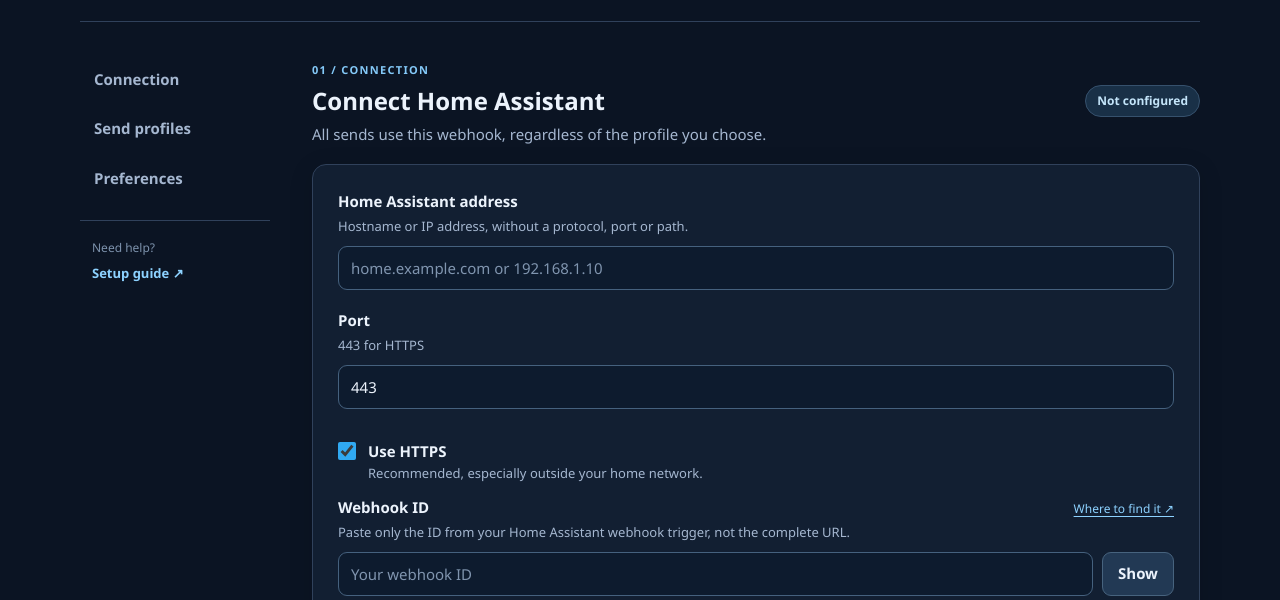
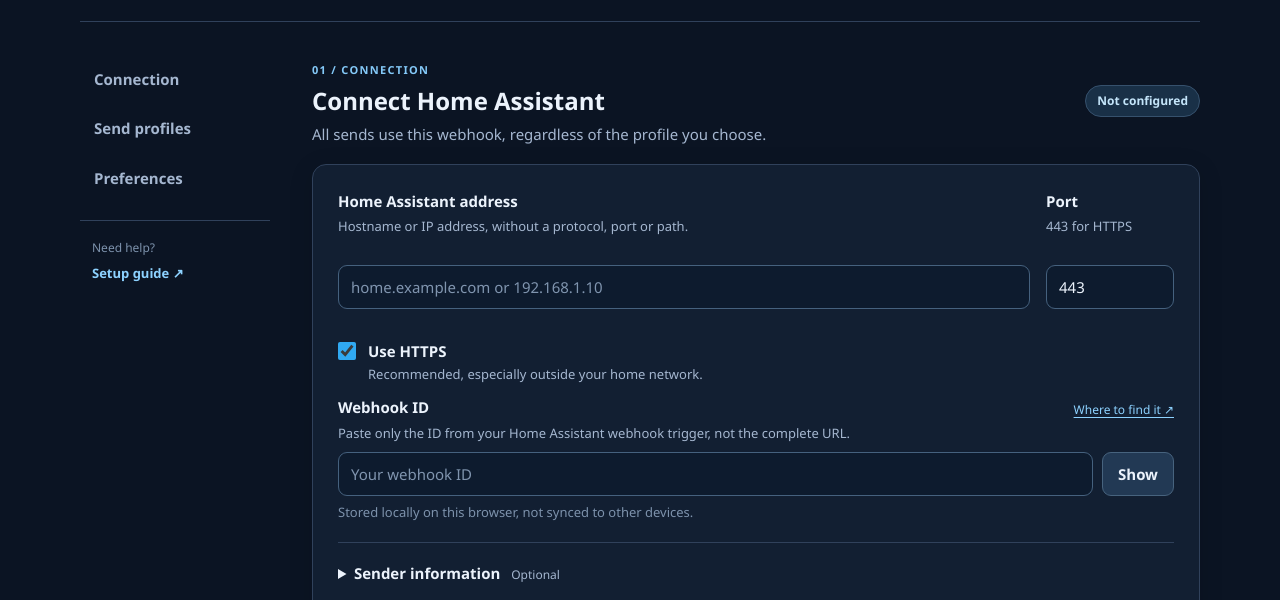
Before and after one commit to JOHLC/Send-to-Home-Assistant, a browser extension: page package/options.html in a window 1280 px wide. Shown: the part 126-726 px from the top of the page. Drawn offline with Linux system fonts and the light colour scheme.

Commit message:
ui: align separate host and port controls on desktop and stack on mobile

```diff
--- a/package/options.css
+++ b/package/options.css
@@ -127,6 +127,14 @@ a:hover { color: #c2e9ff; }
   padding: 25px;
   box-shadow: 0 5px 25px rgba(0,0,0,.13);
 }
+.connection-address-grid {
+  display: grid;
+  grid-template-columns: minmax(0, 1fr) 128px;
+  gap: 16px;
+  align-items: end;
+}
+.connection-address-grid > .field { min-width: 0; }
+.connection-address-grid .field-help { min-height: 39px; }
 .field { min-width: 0; margin-bottom: 19px; }
 .field > label, .label-line label { display: block; font-weight: 670; margin: 0 0 5px; }
 .field-help, .field-footnote {
@@ -280,6 +288,8 @@ select { padding-right: 32px; }
   .settings-section { margin-bottom: 34px; }
   .settings-card { padding: 17px; }
   .field-grid { grid-template-columns: minmax(0,1fr); }
+  .connection-address-grid { grid-template-columns: minmax(0,1fr); gap: 0; }
+  .connection-address-grid .field-help { min-height: 0; }
   .profile-list-row { align-items: flex-start; flex-wrap: wrap; }
   .profile-row-actions { width: 100%; }
   .subsection-heading { display: block; }
```
